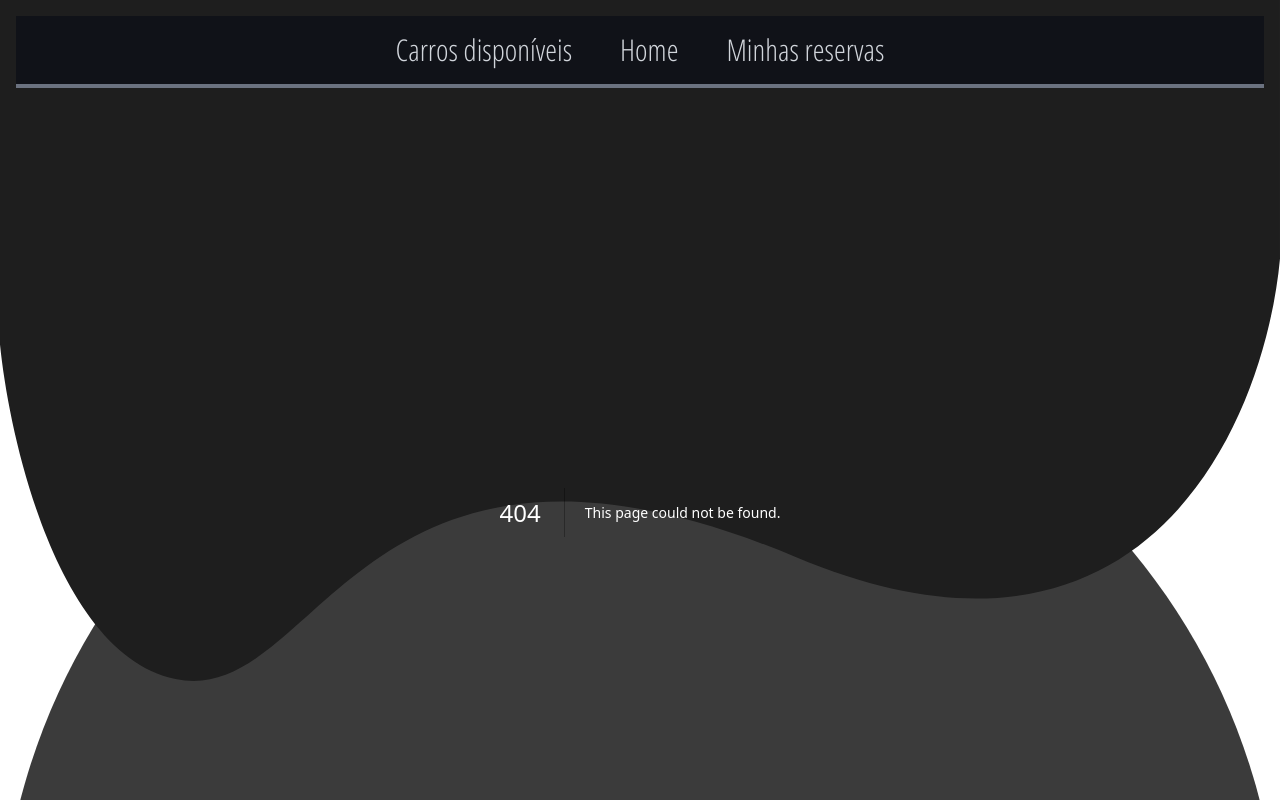
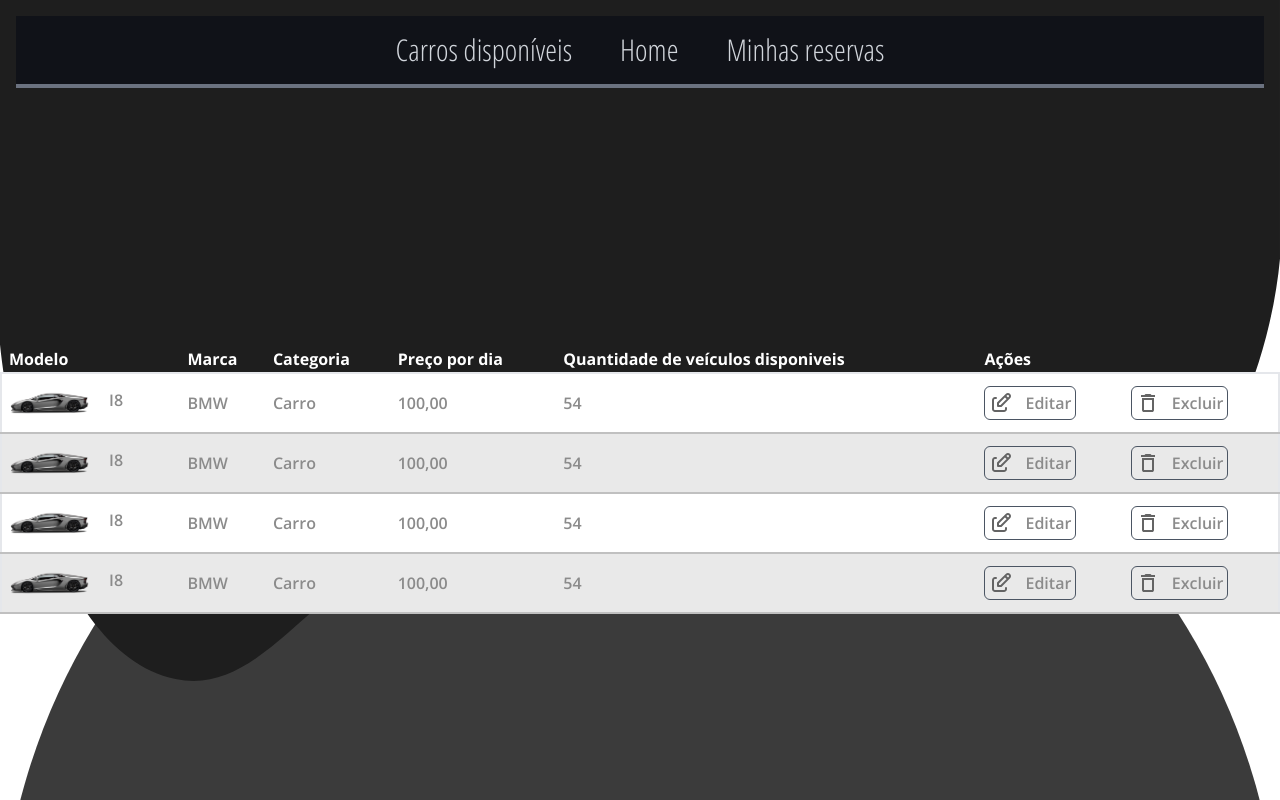
Before and after one commit to Vinicius-Borges-dev/thousand-miles, a Next.js app in the folder frontend/: page /pages/manager/vehicles in a window 1280 px wide. Before the commit this address had no page. Shown: the top 800 px of the page. Built offline with nearby package versions, Linux system fonts and the light colour scheme.

Commit message:
Criação: Pagina que exibe a tabela com os veiculos do sistema

```diff
--- /dev/null
+++ b/frontend/app/pages/manager/vehicles/page.tsx
@@ -0,0 +1,10 @@
+import TableVehicles from "@root/app/components/pages/manager/vehicles/TableVehicles";
+
+export default function ManagerVehicles()
+{
+    return(
+        <>
+            <TableVehicles />
+        </>
+    )
+}
```
